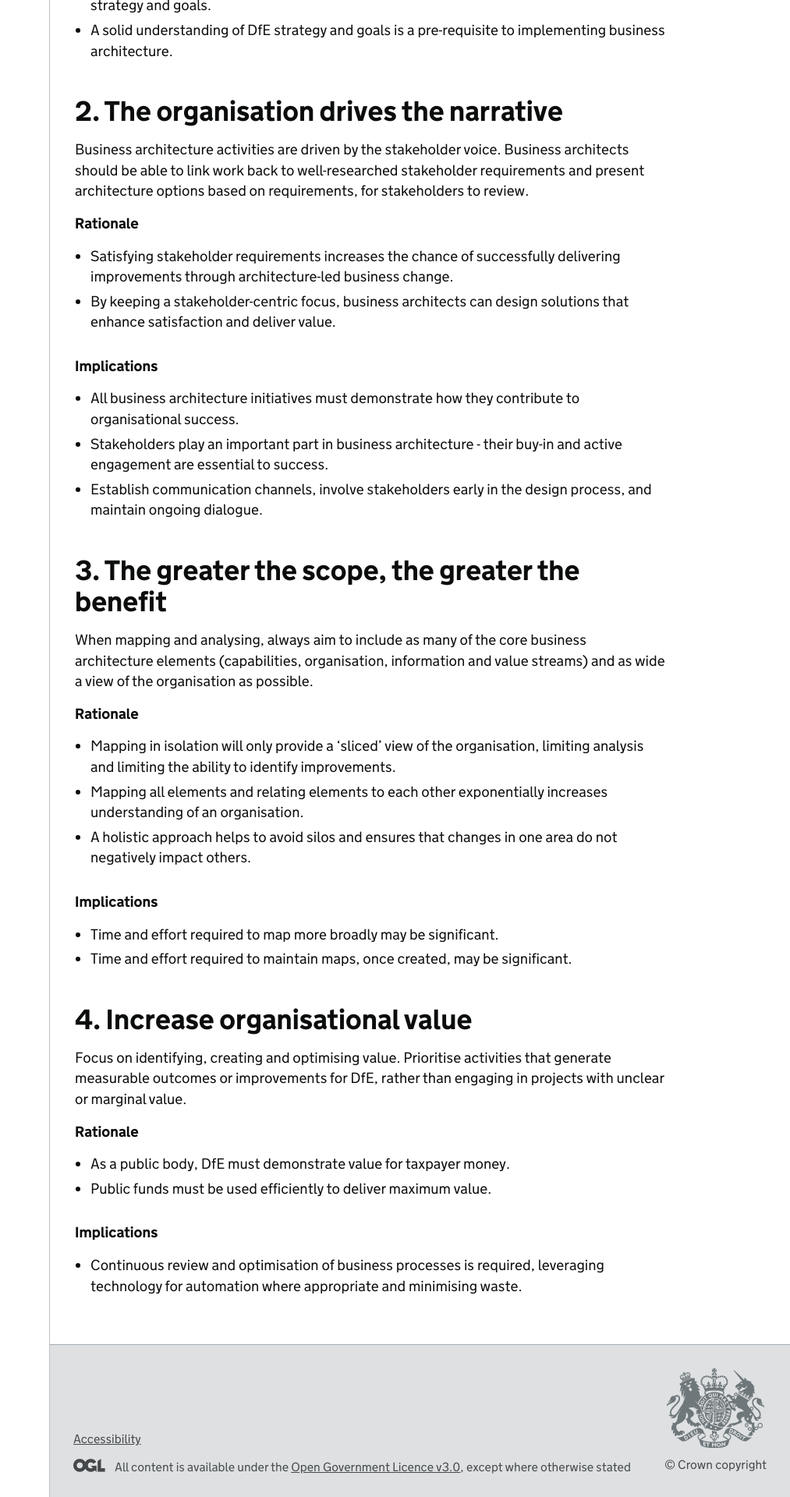
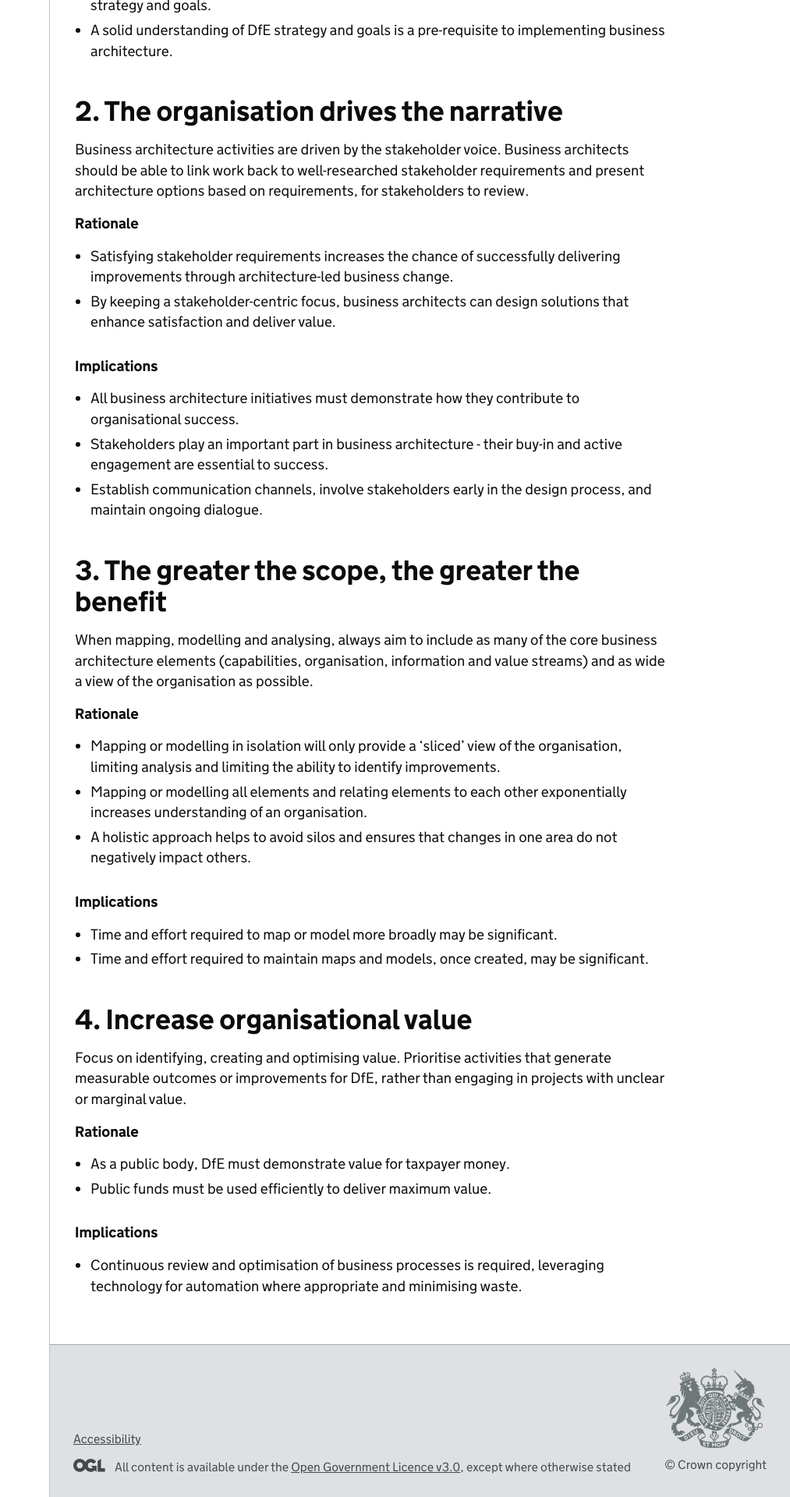
Before and after one commit to DFE-Digital/architecture, a Jekyll site: the page built from principles/business-architecture-principles.md, in a window 1280 px wide. Shown: the part 951-2871 px from the top of the page at 78% size, without its empty margins (267-1280 px from the left). Built offline with Jekyll 4.4.1, drawn with Linux system fonts in a browser that asks for light colours; our own code applies the rules of GitHub Pages for plain Markdown files.

Commit message:
Update business-architecture-principles.md

```diff
--- a/principles/business-architecture-principles.md
+++ b/principles/business-architecture-principles.md
@@ -44,18 +44,18 @@ Business architecture activities are driven by the stakeholder voice. Business a
 
 ## 3. The greater the scope, the greater the benefit
 
-When mapping and analysing, always aim to include as many of the core business architecture elements (capabilities, organisation, information and value streams) and as wide a view of the organisation as possible.
+When mapping, modelling and analysing, always aim to include as many of the core business architecture elements (capabilities, organisation, information and value streams) and as wide a view of the organisation as possible.
 
 **Rationale**
 
-*	Mapping in isolation will only provide a 'sliced' view of the organisation, limiting analysis and limiting the ability to identify improvements.
-*	Mapping all elements and relating elements to each other exponentially increases understanding of an organisation.
+*	Mapping or modelling in isolation will only provide a 'sliced' view of the organisation, limiting analysis and limiting the ability to identify improvements.
+*	Mapping or modelling all elements and relating elements to each other exponentially increases understanding of an organisation.
 *	A holistic approach helps to avoid silos and ensures that changes in one area do not negatively impact others.
 
 **Implications**
 
-*	Time and effort required to map more broadly may be significant.
-*	Time and effort required to maintain maps, once created, may be significant.
+*	Time and effort required to map or model more broadly may be significant.
+*	Time and effort required to maintain maps and models, once created, may be significant.
 
 ## 4. Increase organisational value
 
```
